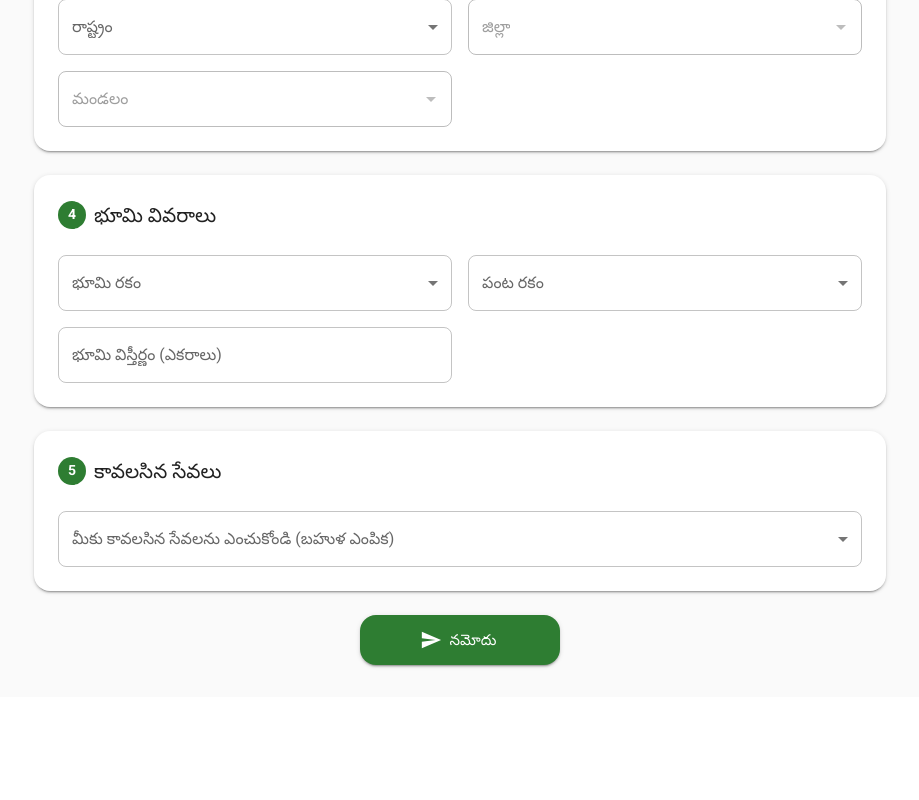
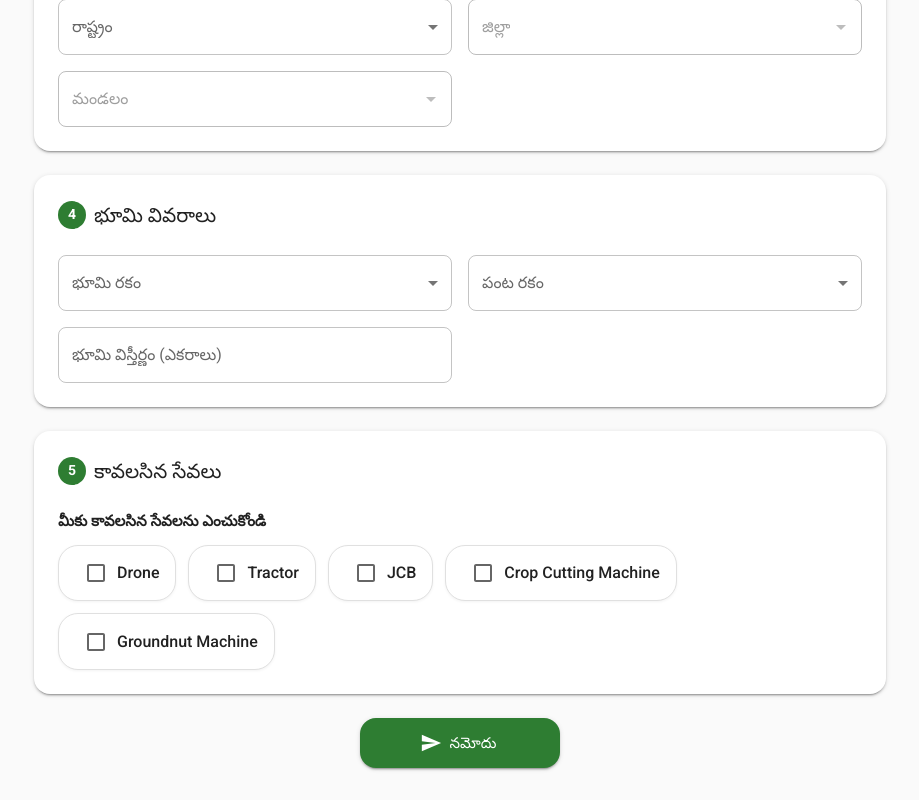
Before and after one commit to venkat5923/akanksha-agree-tech, a React (Vite) app: page / in a window 1280 px wide. Shown: the part 1007-1807 px from the top of the page, without its empty margins (180-1099 px from the left). Before the commit the page ends 1704 px from the top, so only its background shows below. Built offline with nearby package versions, Linux system fonts and the light colour scheme.

Commit message:
Show main service options as interactive selectable cards with dynamic sub-feature dropdowns on click

```diff
--- a/src/components/FormField/FormField.jsx
+++ b/src/components/FormField/FormField.jsx
@@ -287,14 +287,19 @@ export default function FormField({ field, control, errors }) {
             rules={rules}
             render={({ field: f }) => (
               <FormControl fullWidth error={!!error}>
-                <FormLabel>{field.label}</FormLabel>
-                <FormGroup row>
-                  {(field.options || []).map((opt) => (
+                <FormLabel sx={{ fontWeight: 600, mb: 1.5, color: "text.primary", fontSize: "0.95rem" }}>
+                  {field.label}
+                </FormLabel>
+                <FormGroup row sx={{ display: "flex", flexWrap: "wrap", gap: 1.5 }}>
+                  {(field.options || []).map((opt) => {
+                    const isChecked = Array.isArray(f.value) && f.value.includes(opt);
+                    return (
                       <FormControlLabel
                         key={opt}
                         control={
                           <Checkbox
-                          checked={Array.isArray(f.value) && f.value.includes(opt)}
+                            checked={isChecked}
+                            color="primary"
                             onChange={(e) => {
                               const current = Array.isArray(f.value) ? f.value : [];
                               if (e.target.checked) {
@@ -306,8 +311,29 @@ export default function FormField({ field, control, errors }) {
                           />
                         }
                         label={opt}
+                        sx={{
+                          border: isChecked ? "2px solid #2e7d32" : "1.5px solid #e0e0e0",
+                          bgcolor: isChecked ? "rgba(46, 125, 50, 0.08)" : "#ffffff",
+                          borderRadius: 2.5,
+                          px: 2,
+                          py: 0.8,
+                          m: 0,
+                          cursor: "pointer",
+                          transition: "all 0.2s ease-in-out",
+                          boxShadow: isChecked ? "0 2px 8px rgba(46, 125, 50, 0.15)" : "0 1px 3px rgba(0,0,0,0.05)",
+                          "&:hover": {
+                            borderColor: "primary.main",
+                            bgcolor: "rgba(46, 125, 50, 0.04)",
+                            transform: "translateY(-1px)",
+                          },
+                          "& .MuiFormControlLabel-label": {
+                            fontWeight: isChecked ? 600 : 500,
+                            color: isChecked ? "primary.dark" : "text.primary",
+                          },
+                        }}
                       />
-                  ))}
+                    );
+                  })}
                 </FormGroup>
                 {errorMsg && <FormHelperText>{errorMsg}</FormHelperText>}
               </FormControl>
--- a/src/config/farmer-form.en.json
+++ b/src/config/farmer-form.en.json
@@ -169,9 +169,8 @@
       "fields": [
         {
           "name": "servicesNeeded",
-          "label": "Select the Services Needed (Multi-Select)",
-          "type": "multiselect",
-          "placeholder": "Choose one or more agricultural services",
+          "label": "Select the Services You Need",
+          "type": "checkbox-group",
           "required": true,
           "order": 1,
           "options": ["Drone", "Tractor", "JCB", "Crop Cutting Machine", "Groundnut Machine"],
--- a/src/config/farmer-form.te.json
+++ b/src/config/farmer-form.te.json
@@ -169,9 +169,8 @@
       "fields": [
         {
           "name": "servicesNeeded",
-          "label": "మీకు కావలసిన సేవలను ఎంచుకోండి (బహుళ ఎంపిక)",
-          "type": "multiselect",
-          "placeholder": "ఒకటి లేదా అంతకంటే ఎక్కువ వ్యవసాయ సేవలను ఎంచుకోండి",
+          "label": "మీకు కావలసిన సేవలను ఎంచుకోండి",
+          "type": "checkbox-group",
           "required": true,
           "order": 1,
           "options": ["Drone", "Tractor", "JCB", "Crop Cutting Machine", "Groundnut Machine"],
--- a/src/config/service-provider-form.en.json
+++ b/src/config/service-provider-form.en.json
@@ -132,9 +132,8 @@
       "fields": [
         {
           "name": "servicesProvided",
-          "label": "Select the Services Provided (Multi-Select)",
-          "type": "multiselect",
-          "placeholder": "Choose services you can provide",
+          "label": "Select the Services You Can Provide",
+          "type": "checkbox-group",
           "required": true,
           "order": 1,
           "options": ["Drone", "Tractor", "JCB", "Crop Cutting Machine", "Groundnut Machine"],
--- a/src/config/service-provider-form.te.json
+++ b/src/config/service-provider-form.te.json
@@ -132,9 +132,8 @@
       "fields": [
         {
           "name": "servicesProvided",
-          "label": "మీరు అందించగల సేవలను ఎంచుకోండి (బహుళ ఎంపిక)",
-          "type": "multiselect",
-          "placeholder": "మీరు అందించే సేవలను ఎంచుకోండి",
+          "label": "మీరు అందించగల సేవలను ఎంచుకోండి",
+          "type": "checkbox-group",
           "required": true,
           "order": 1,
           "options": ["Drone", "Tractor", "JCB", "Crop Cutting Machine", "Groundnut Machine"],
```
Lines whose indentation alone changed are shown as unchanged.
